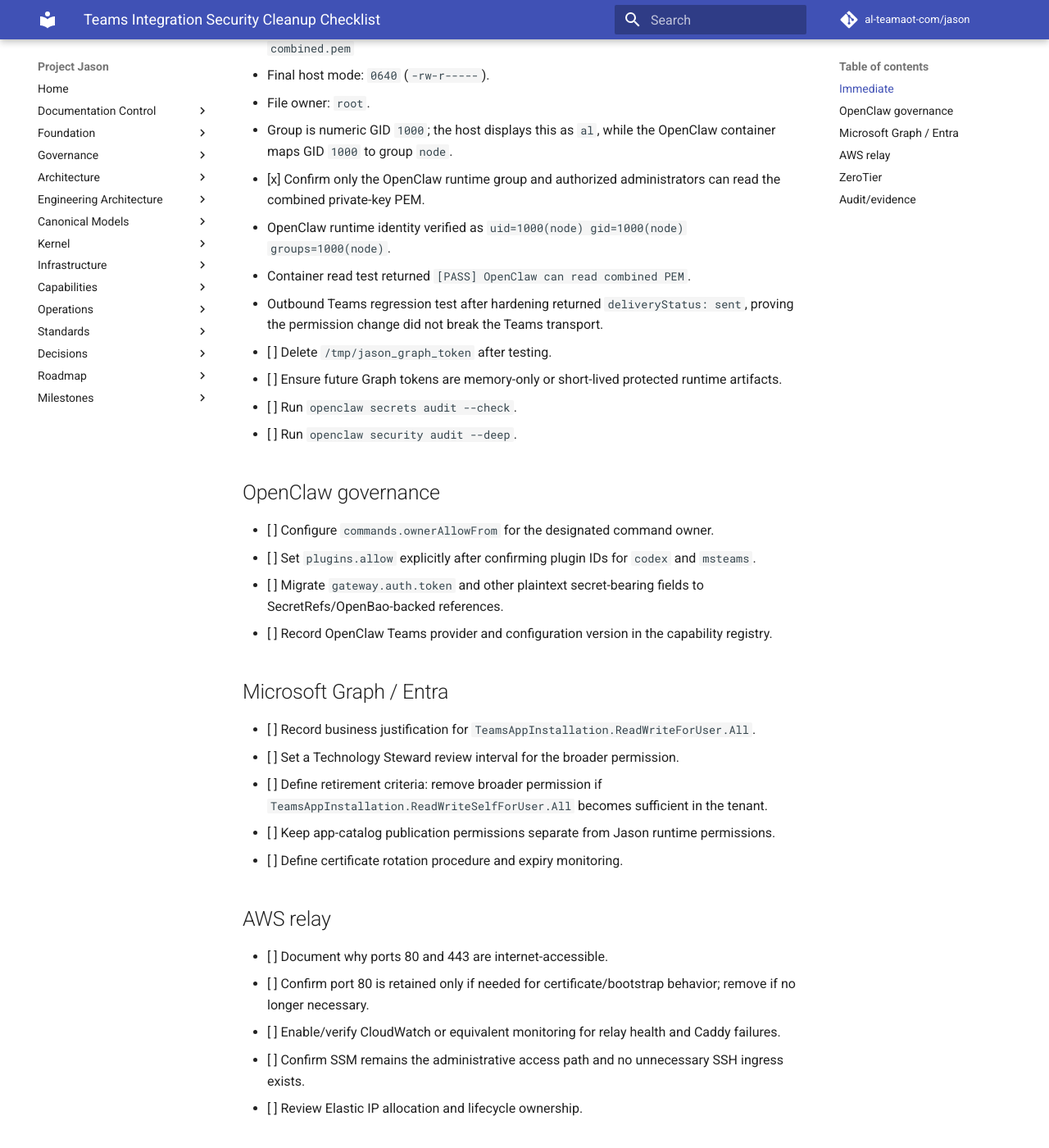
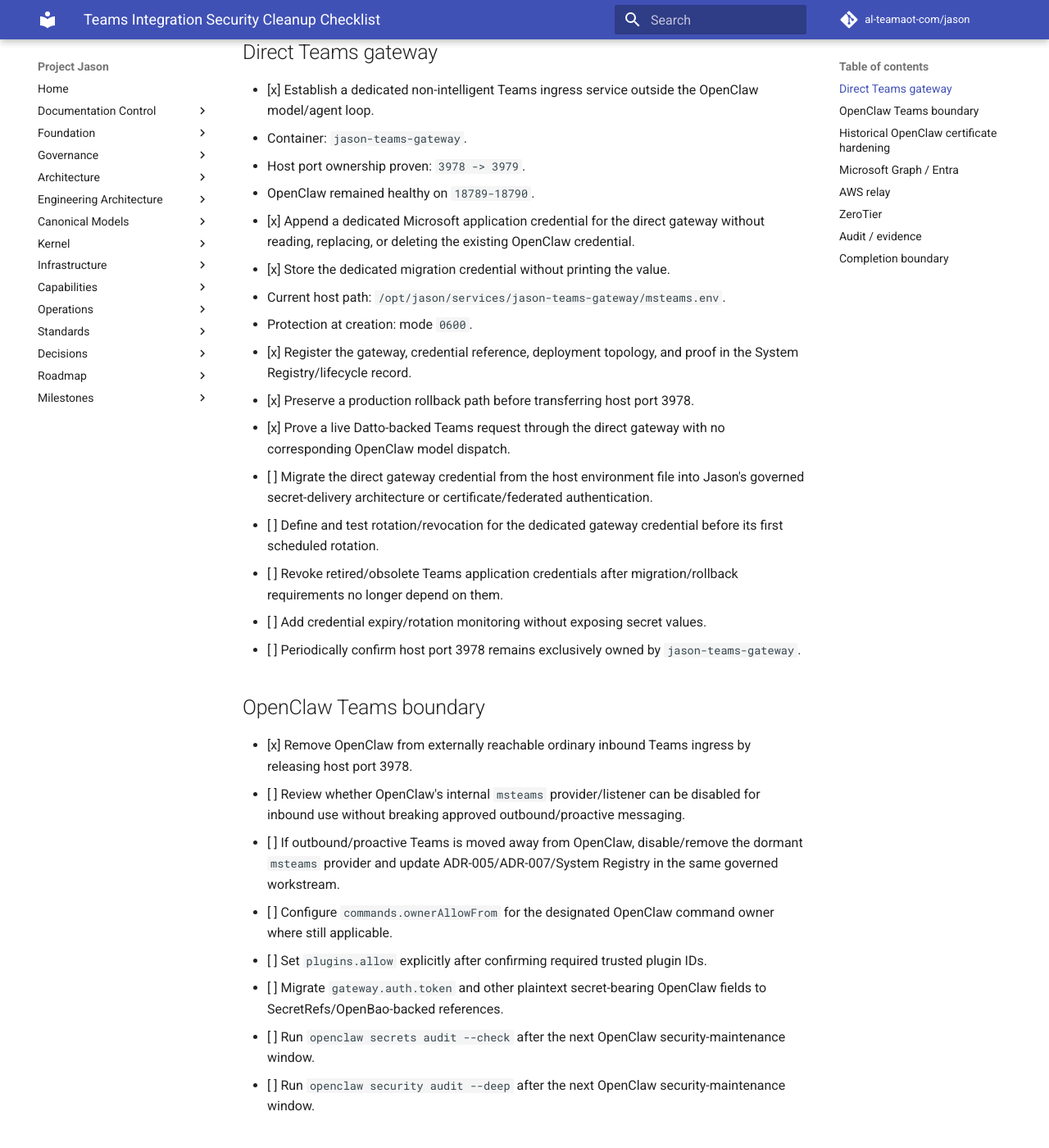
Before and after one commit to al-teamaot-com/jason, an MkDocs documentation site: the page built from docs/operations/Teams-Integration-Security-Cleanup-Checklist.md, in a window 1280 px wide and 1400 px high, scrolled down 369 px. Shown: the whole window at 82% size. Built offline with MkDocs 1.6.1 and Material for MkDocs 9.7.7, drawn with Linux system fonts in a browser that asks for light colours; comment, search, counter and statistics services are not loaded; some of the changed text lies outside the part shown.

Commit message:
Refresh Teams security hardening after direct ingress cutover

```diff
--- a/docs/operations/Teams-Integration-Security-Cleanup-Checklist.md
+++ b/docs/operations/Teams-Integration-Security-Cleanup-Checklist.md
@@ -1,38 +1,66 @@
 # Teams Integration Security Cleanup Checklist
 
-This checklist captures hardening work that follows the successful 2026-08-10 proof-of-concept.
+**Status:** Active hardening backlog
+**Updated:** 2026-08-15
+**Current inbound architecture:** Direct Jason Teams Gateway under ADR-009
+**Current proof:** `docs/sessions/Direct-Teams-Gateway-Production-Proof-2026-08-15.md`
 
-## Immediate
+This checklist tracks security/hardening work after the successful Microsoft Teams foundations and the 2026-08-15 direct-ingress production cutover. Items here are hardening tasks unless explicitly identified as a production blocker.
+
+## Direct Teams gateway
+
+- [x] Establish a dedicated non-intelligent Teams ingress service outside the OpenClaw model/agent loop.
+  - Container: `jason-teams-gateway`.
+  - Host port ownership proven: `3978 -> 3979`.
+  - OpenClaw remained healthy on `18789-18790`.
+- [x] Append a dedicated Microsoft application credential for the direct gateway without reading, replacing, or deleting the existing OpenClaw credential.
+- [x] Store the dedicated migration credential without printing the value.
+  - Current host path: `/opt/jason/services/jason-teams-gateway/msteams.env`.
+  - Protection at creation: mode `0600`.
+- [x] Register the gateway, credential reference, deployment topology, and proof in the System Registry/lifecycle record.
+- [x] Preserve a production rollback path before transferring host port 3978.
+- [x] Prove a live Datto-backed Teams request through the direct gateway with no corresponding OpenClaw model dispatch.
+- [ ] Migrate the direct gateway credential from the host environment file into Jason's governed secret-delivery architecture or certificate/federated authentication.
+- [ ] Define and test rotation/revocation for the dedicated gateway credential before its first scheduled rotation.
+- [ ] Revoke retired/obsolete Teams application credentials after migration/rollback requirements no longer depend on them.
+- [ ] Add credential expiry/rotation monitoring without exposing secret values.
+- [ ] Periodically confirm host port 3978 remains exclusively owned by `jason-teams-gateway`.
+
+## OpenClaw Teams boundary
+
+- [x] Remove OpenClaw from externally reachable ordinary inbound Teams ingress by releasing host port 3978.
+- [ ] Review whether OpenClaw's internal `msteams` provider/listener can be disabled for inbound use without breaking approved outbound/proactive messaging.
+- [ ] If outbound/proactive Teams is moved away from OpenClaw, disable/remove the dormant `msteams` provider and update ADR-005/ADR-007/System Registry in the same governed workstream.
+- [ ] Configure `commands.ownerAllowFrom` for the designated OpenClaw command owner where still applicable.
+- [ ] Set `plugins.allow` explicitly after confirming required trusted plugin IDs.
+- [ ] Migrate `gateway.auth.token` and other plaintext secret-bearing OpenClaw fields to SecretRefs/OpenBao-backed references.
+- [ ] Run `openclaw secrets audit --check` after the next OpenClaw security-maintenance window.
+- [ ] Run `openclaw security audit --deep` after the next OpenClaw security-maintenance window.
+
+## Historical OpenClaw certificate hardening
 
 - [x] Replace mode `0644` on `jason-approval-bot-combined.pem` with least-privilege ownership/group and mode `0640` or tighter.
   - Completed 2026-08-10.
-  - Host path: `/opt/jason/bootstrap/secrets/microsoft-teams/jason-approval-bot-combined.pem`
+  - Host path: `/opt/jason/bootstrap/secrets/microsoft-teams/jason-approval-bot-combined.pem`.
   - Final host mode: `0640` (`-rw-r-----`).
   - File owner: `root`.
   - Group is numeric GID `1000`; the host displays this as `al`, while the OpenClaw container maps GID `1000` to group `node`.
 - [x] Confirm only the OpenClaw runtime group and authorized administrators can read the combined private-key PEM.
   - OpenClaw runtime identity verified as `uid=1000(node) gid=1000(node) groups=1000(node)`.
   - Container read test returned `[PASS] OpenClaw can read combined PEM`.
-  - Outbound Teams regression test after hardening returned `deliveryStatus: sent`, proving the permission change did not break the Teams transport.
-- [ ] Delete `/tmp/jason_graph_token` after testing.
-- [ ] Ensure future Graph tokens are memory-only or short-lived protected runtime artifacts.
-- [ ] Run `openclaw secrets audit --check`.
-- [ ] Run `openclaw security audit --deep`.
-
-## OpenClaw governance
-
-- [ ] Configure `commands.ownerAllowFrom` for the designated command owner.
-- [ ] Set `plugins.allow` explicitly after confirming plugin IDs for `codex` and `msteams`.
-- [ ] Migrate `gateway.auth.token` and other plaintext secret-bearing fields to SecretRefs/OpenBao-backed references.
-- [ ] Record OpenClaw Teams provider and configuration version in the capability registry.
+  - Outbound Teams regression test after hardening returned `deliveryStatus: sent`.
+- [ ] Re-evaluate whether the combined OpenClaw certificate/private-key file is still required after inbound cutover and future outbound/proactive transport decisions.
 
 ## Microsoft Graph / Entra
 
-- [ ] Record business justification for `TeamsAppInstallation.ReadWriteForUser.All`.
-- [ ] Set a Technology Steward review interval for the broader permission.
-- [ ] Define retirement criteria: remove broader permission if `TeamsAppInstallation.ReadWriteSelfForUser.All` becomes sufficient in the tenant.
+- [ ] Confirm `/tmp/jason_graph_token` from the original proof no longer exists; remove it if still present.
+- [ ] Ensure future Graph tokens are memory-only or short-lived protected runtime artifacts.
+- [ ] Record/retain business justification for `TeamsAppInstallation.ReadWriteForUser.All` while proactive user installation still depends on it.
+- [ ] Set a Technology Steward review interval for the broader installation permission.
+- [ ] Retirement criterion: remove broader permission if `TeamsAppInstallation.ReadWriteSelfForUser.All` becomes sufficient or if proactive bootstrap moves to another governed transport.
 - [ ] Keep app-catalog publication permissions separate from Jason runtime permissions.
-- [ ] Define certificate rotation procedure and expiry monitoring.
+- [ ] Keep direct-gateway authentication permission scope separate from Graph proactive-install permission scope.
+- [ ] Maintain certificate/client-credential rotation procedures and expiry monitoring.
 
 ## AWS relay
 
@@ -41,16 +69,25 @@
 - [ ] Enable/verify CloudWatch or equivalent monitoring for relay health and Caddy failures.
 - [ ] Confirm SSM remains the administrative access path and no unnecessary SSH ingress exists.
 - [ ] Review Elastic IP allocation and lifecycle ownership.
+- [ ] Monitor relay-to-Jason `3978` reachability without sending unauthenticated production messages.
 
 ## ZeroTier
 
 - [ ] Confirm only required Jason and relay members are authorized on the network.
 - [ ] Document ZeroTier membership approval/revocation process.
 - [ ] Add monitoring for relay-to-Jason connectivity.
+- [ ] Confirm the relay reaches the direct gateway owner rather than an accidental OpenClaw 3978 publication after service/Compose changes.
 
-## Audit/evidence
+## Audit / evidence
 
-- [ ] Record Graph request IDs/correlation IDs for install operations.
-- [ ] Record Teams message IDs and conversation references by secure reference.
+- [x] Preserve direct-gateway production proof without storing Microsoft client-secret values.
+- [x] Preserve System Registry lifecycle events for the direct gateway credential reference, gateway component, and updated deployment topology.
+- [ ] Record Graph request IDs/correlation IDs for future proactive install operations.
+- [ ] Record Teams message IDs and conversation references by secure reference when required for troubleshooting/evidence; avoid unnecessary duplication in narrative documentation.
 - [ ] Add capability version, workflow ID, target identity, and policy decision to every proactive message audit event.
 - [ ] Do not store message content in evidence unless required by business/compliance policy; prefer content hashes/references where appropriate.
+- [ ] Add a periodic topology verification proving the direct gateway owns host 3978, OpenClaw does not publish 3978, and Jason Runtime remains healthy.
+
+## Completion boundary
+
+The direct inbound routing work is already operational and production-proven. This checklist is complete only when remaining secret-delivery, permission-review, OpenClaw residual-listener, relay/network monitoring, and periodic topology-verification items have been governed and evidenced.
```
